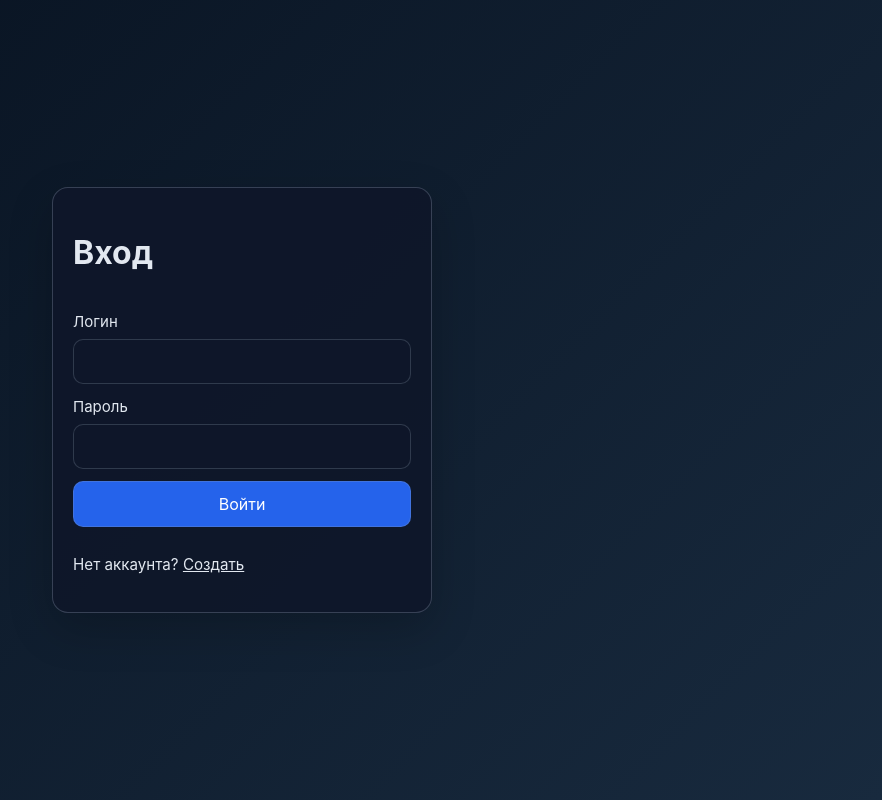
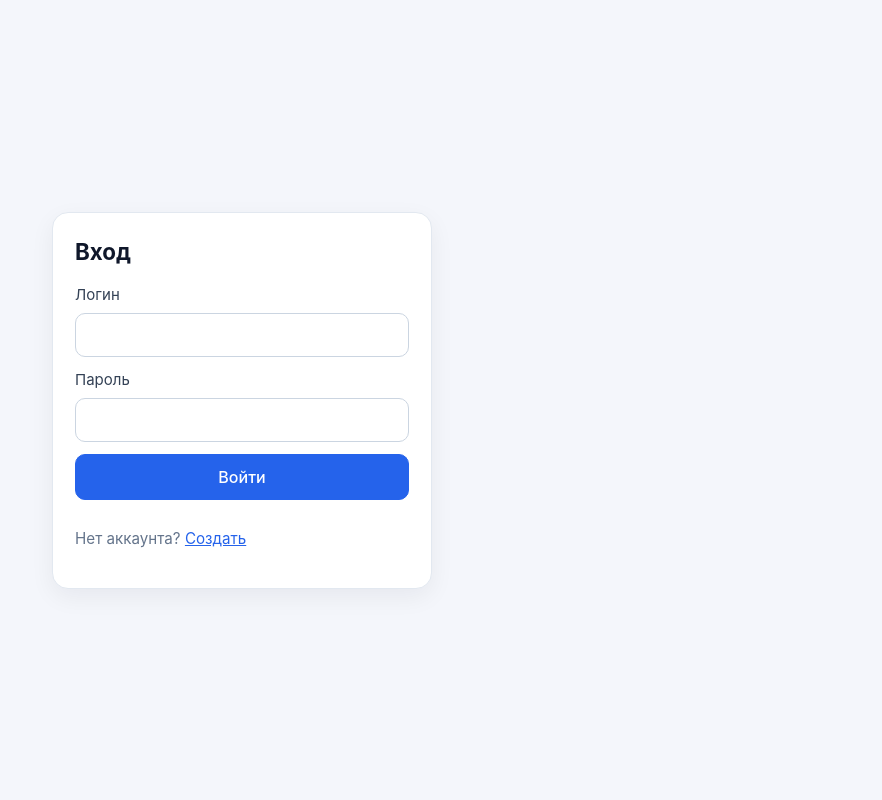
Before and after one commit to ByakuByaku/realtime-chat-app, a React (Vite) app in the folder frontend/: page /login in a window 1280 px wide. Shown: the whole page, without its empty margins (398-1280 px from the left). Built offline with nearby package versions, Linux system fonts and the light colour scheme.

Commit message:
Switch to a light theme and fix chat scroll behavior

```diff
--- a/frontend/src/App.tsx
+++ b/frontend/src/App.tsx
@@ -425,6 +425,19 @@ function ChatPage() {
   const reconnectRef = useRef<number>(0);
   const retryTimersRef = useRef<Map<string, number>>(new Map());
   const latestSeqRef = useRef<number>(0);
+  const messagesContainerRef = useRef<HTMLDivElement | null>(null);
+  const pendingScrollRef = useRef(false);
+
+  useEffect(() => {
+    if (!pendingScrollRef.current) {
+      return;
+    }
+    pendingScrollRef.current = false;
+    const container = messagesContainerRef.current;
+    if (container) {
+      container.scrollTop = container.scrollHeight;
+    }
+  }, [messages]);
 
   const currentChat = chats.find((item) => item.id === chatId);
   const currentMeta = chatId ? (chatMeta[chatId] ?? { members: [] }) : { members: [] };
@@ -477,6 +490,7 @@ function ChatPage() {
       try {
         const response = await api.getMessages(chatId, MESSAGE_PAGE_SIZE, 0);
         const history = (response.items ?? []).map((item: Message) => ({ ...item, status: 'sent' as const }));
+        pendingScrollRef.current = true;
         setMessages(sortMessages(history));
         latestSeqRef.current = history.length > 0 ? Math.max(...history.map((item: Message) => item.seq)) : 0;
         setHistoryOffset(history.length);
@@ -538,6 +552,7 @@ function ChatPage() {
       socket.onmessage = (event) => {
         const frame = JSON.parse(event.data) as SocketMessageFrame;
         if (frame.type === 'ack' && frame.message?.client_msg_id) {
+          latestSeqRef.current = Math.max(latestSeqRef.current, frame.message.seq);
           setMessages((current) => {
             const next = current.map((item) => {
               if (item.client_msg_id === frame.message?.client_msg_id) {
@@ -649,11 +664,12 @@ function ChatPage() {
       sender_id: user.id,
       body: messageText.trim(),
       client_msg_id: clientMsgId,
-      seq: 0,
+      seq: latestSeqRef.current + 1,
       created_at: new Date().toISOString(),
       status: 'pending',
     };
 
+    pendingScrollRef.current = true;
     setMessages((current) => sortMessages([...current, optimistic]));
     pendingRef.current.set(clientMsgId, optimistic);
     scheduleRetry(optimistic);
@@ -768,7 +784,7 @@ function ChatPage() {
     <div className="shell">
       <header className="topbar">
         <div>
-          <button className="secondary" onClick={() => navigate('/')}>← Назад</button>
+          <button className="secondary" onClick={() => navigate('/')}>Назад</button>
           <h1>{headerTitle}</h1>
           <p>{status}</p>
         </div>
@@ -776,7 +792,7 @@ function ChatPage() {
 
       <div className="layout chat-layout">
         <section className="card chat-card">
-          <div className="messages">
+          <div className="messages" ref={messagesContainerRef}>
             {loading ? <p className="empty">Загрузка истории...</p> : null}
             {!loading && hasMoreHistory ? (
               <button type="button" className="secondary" onClick={() => void loadMoreHistory()} disabled={loadingMore}>
--- a/frontend/src/styles.css
+++ b/frontend/src/styles.css
@@ -1,8 +1,8 @@
 :root {
   font-family: Inter, system-ui, -apple-system, BlinkMacSystemFont, 'Segoe UI', sans-serif;
   line-height: 1.5;
-  color: #e2e8f0;
-  background: #07111f;
+  color: #1e293b;
+  background: #f4f6fb;
   font-synthesis: none;
   text-rendering: optimizeLegibility;
   -webkit-font-smoothing: antialiased;
@@ -10,8 +10,8 @@
 }
 
 * { box-sizing: border-box; }
-body { margin: 0; min-height: 100vh; background: linear-gradient(135deg, #07111f, #182a3e); color: #e2e8f0; }
-a { color: inherit; }
+body { margin: 0; min-height: 100vh; background: #f4f6fb; color: #1e293b; }
+a { color: #2563eb; }
 button, input, select { font: inherit; }
 button { cursor: pointer; }
 
@@ -19,37 +19,89 @@ button { cursor: pointer; }
 
 .auth-shell, .shell { min-height: 100vh; padding: 24px; }
 .auth-shell { display: grid; place-items: center; }
-.card { background: rgba(15, 23, 42, 0.9); padding: 20px; border-radius: 16px; border: 1px solid rgba(148, 163, 184, 0.3); box-shadow: 0 16px 45px rgba(0,0,0,0.2); }
-auth-card { width: min(100%, 360px); }
+
+.card {
+  background: #ffffff;
+  padding: 22px;
+  border-radius: 16px;
+  border: 1px solid #e2e8f0;
+  box-shadow: 0 8px 24px rgba(15, 23, 42, 0.06);
+}
+
 .auth-card { width: min(100%, 380px); display: flex; flex-direction: column; gap: 12px; }
+
+h1, h2 { color: #0f172a; }
+h1 { font-size: 1.4rem; margin: 0 0 4px; }
+h2 { font-size: 1.05rem; margin: 0 0 10px; }
+
 .topbar { display: flex; justify-content: space-between; align-items: center; gap: 16px; margin-bottom: 18px; }
-.layout { display: grid; gap: 16px; grid-template-columns: repeat(auto-fit, minmax(280px, 1fr)); }
+.topbar p { color: #64748b; margin: 4px 0 0; }
+
+.layout { display: grid; gap: 16px; grid-template-columns: repeat(auto-fit, minmax(280px, 1fr)); align-items: start; }
 .chat-layout { grid-template-columns: 2fr 1fr; }
+
 .stack { display: flex; flex-direction: column; gap: 10px; }
-label { display: flex; flex-direction: column; gap: 6px; font-size: 0.94rem; }
-input, select, button { border-radius: 10px; border: 1px solid rgba(148, 163, 184, 0.25); padding: 10px 12px; background: rgba(15, 23, 42, 0.75); color: #fff; }
-button { background: #2563eb; color: white; }
-button.secondary { background: #334155; }
-button.danger { background: #dc2626; }
-button:disabled { opacity: 0.7; cursor: wait; }
-.error { color: #fca5a5; }
-.secondary-link { font-size: 0.95rem; }
-.empty { color: #94a3b8; }
+label { display: flex; flex-direction: column; gap: 6px; font-size: 0.94rem; color: #334155; }
+
+input, select, button {
+  border-radius: 10px;
+  border: 1px solid #cbd5e1;
+  padding: 10px 12px;
+  background: #ffffff;
+  color: #1e293b;
+}
+
+input:focus, select:focus, button:focus-visible {
+  outline: none;
+  border-color: #2563eb;
+  box-shadow: 0 0 0 3px rgba(37, 99, 235, 0.15);
+}
+
+button { background: #2563eb; color: #ffffff; border-color: #2563eb; font-weight: 500; }
+button:hover { background: #1d4ed8; border-color: #1d4ed8; }
+button.secondary { background: #f1f5f9; color: #334155; border-color: #cbd5e1; }
+button.secondary:hover { background: #e2e8f0; }
+button.danger { background: #dc2626; border-color: #dc2626; color: #ffffff; }
+button.danger:hover { background: #b91c1c; border-color: #b91c1c; }
+button:disabled { opacity: 0.6; cursor: wait; }
+
+.error { color: #dc2626; }
+.secondary-link { font-size: 0.95rem; color: #64748b; }
+.empty { color: #64748b; }
+
 .id-box { display: flex; gap: 10px; align-items: center; flex-wrap: wrap; margin-bottom: 16px; }
-.id-box code { background: rgba(30,41,59,0.95); padding: 8px 10px; border-radius: 8px; word-break: break-all; }
+.id-box code { background: #f1f5f9; border: 1px solid #e2e8f0; padding: 8px 10px; border-radius: 8px; word-break: break-all; }
+
 .chat-list { display: flex; flex-direction: column; gap: 10px; }
-.chat-item { text-align: left; display: flex; justify-content: space-between; align-items: center; }
+.chat-item {
+  text-align: left;
+  display: flex;
+  justify-content: space-between;
+  align-items: center;
+  background: #f8fafc;
+  color: #1e293b;
+  border-color: #e2e8f0;
+}
+.chat-item:hover { background: #eef2ff; border-color: #c7d2fe; }
+.chat-item span { color: #64748b; font-size: 0.85rem; }
+
 .messages { display: flex; flex-direction: column; gap: 10px; min-height: 320px; max-height: 480px; overflow: auto; padding-right: 4px; }
 .message-row { display: flex; }
 .message-row.mine { justify-content: flex-end; }
-.message-bubble { max-width: 80%; background: #1d4ed8; padding: 10px 12px; border-radius: 12px; }
-.message-row.mine .message-bubble { background: #0f766e; }
+.message-bubble { max-width: 80%; background: #f1f5f9; color: #1e293b; padding: 10px 12px; border-radius: 12px; }
+.message-bubble small { color: #64748b; }
+.message-row.mine .message-bubble { background: #2563eb; color: #ffffff; }
+.message-row.mine .message-bubble small { color: #dbeafe; }
+
 .composer { display: flex; gap: 10px; margin-top: 12px; }
 .composer input { flex: 1; }
-.search-result { padding: 8px 0; border-bottom: 1px solid rgba(148,163,184,0.2); }
+
+.search-result { padding: 8px 0; border-bottom: 1px solid #e2e8f0; }
+
 .participants-block { margin-top: 14px; }
 .member-list { list-style: none; padding: 0; margin: 10px 0 0; display: flex; flex-direction: column; gap: 8px; }
-.member-row { display: flex; align-items: center; justify-content: space-between; gap: 10px; padding: 8px 0; border-bottom: 1px solid rgba(148,163,184,0.16); }
+.member-row { display: flex; align-items: center; justify-content: space-between; gap: 10px; padding: 8px 0; border-bottom: 1px solid #e2e8f0; }
 .member-row span { display: flex; flex-direction: column; min-width: 0; }
-.member-row small { color: #94a3b8; }
+.member-row small { color: #64748b; }
+
 button.compact { padding: 6px 9px; border-radius: 8px; }
```
